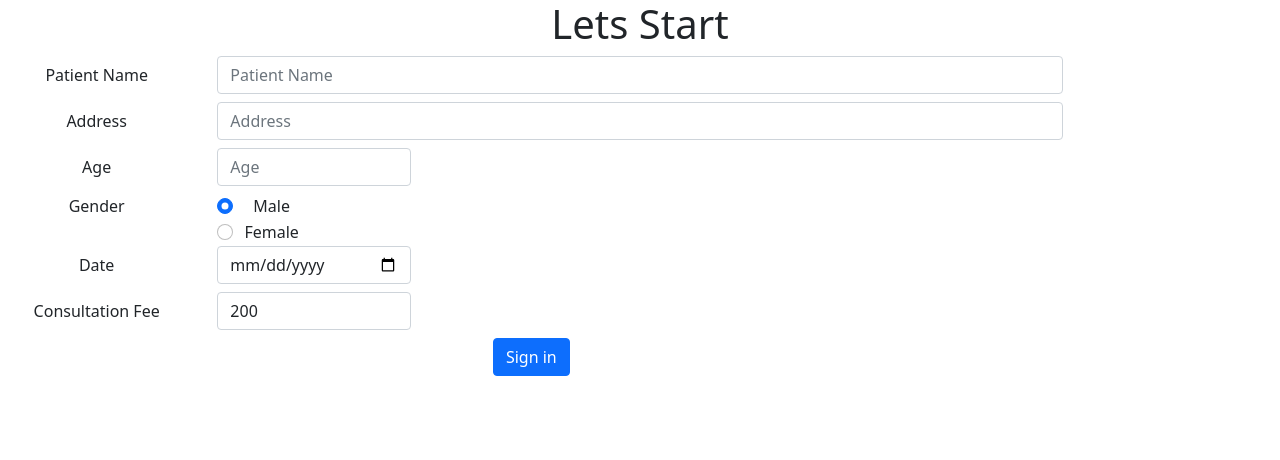
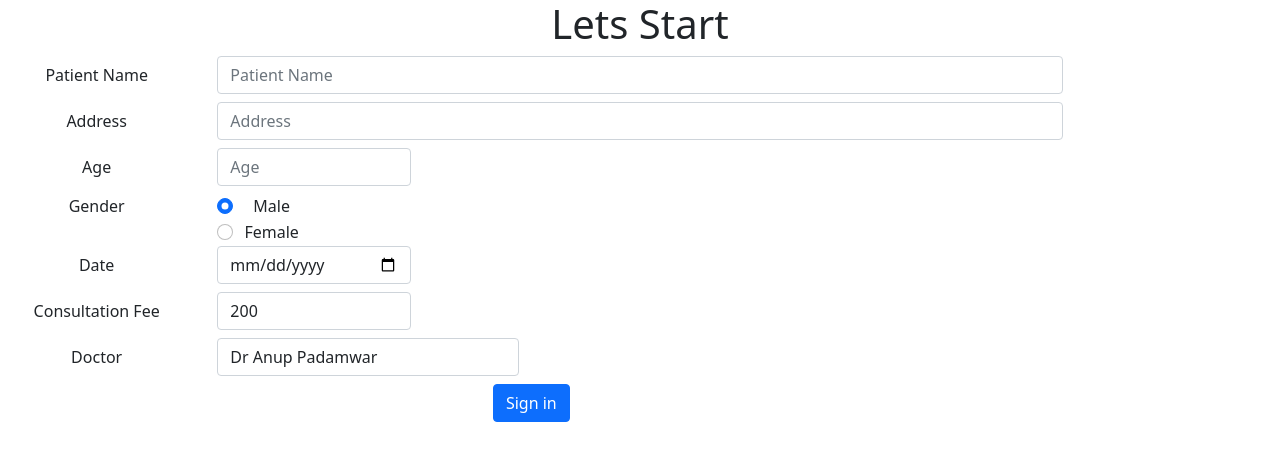
Before and after one commit to Paddybaba/myclinic, a React (Create React App) app in the folder myclinic/: page / in a window 1280 px wide. Shown: the top 460 px of the page. Built offline with nearby package versions, Linux system fonts and the light colour scheme.

Commit message:
Lets start 2

```diff
--- a/myclinic/src/pages/OPD.js
+++ b/myclinic/src/pages/OPD.js
@@ -96,6 +96,19 @@ const OPD = () => {
             />
           </div>
         </div>
+        <div class="form-group row mb-2">
+          <label for="doctor" class="col-sm-2 col-form-label">
+            Doctor
+          </label>
+          <div className="col-sm-3">
+            <select class="form-control" id="doctor">
+              <option>Dr Anup Padamwar</option>
+              <option>Dr Ravikiran Shinde</option>
+              <option>Dr Rachna Padamwar</option>
+              <option>Dr Apoorva Pawar</option>
+            </select>
+          </div>
+        </div>
 
         {/* <div class="form-group row">
           <div class="col-sm-2">Checkbox</div>
```
